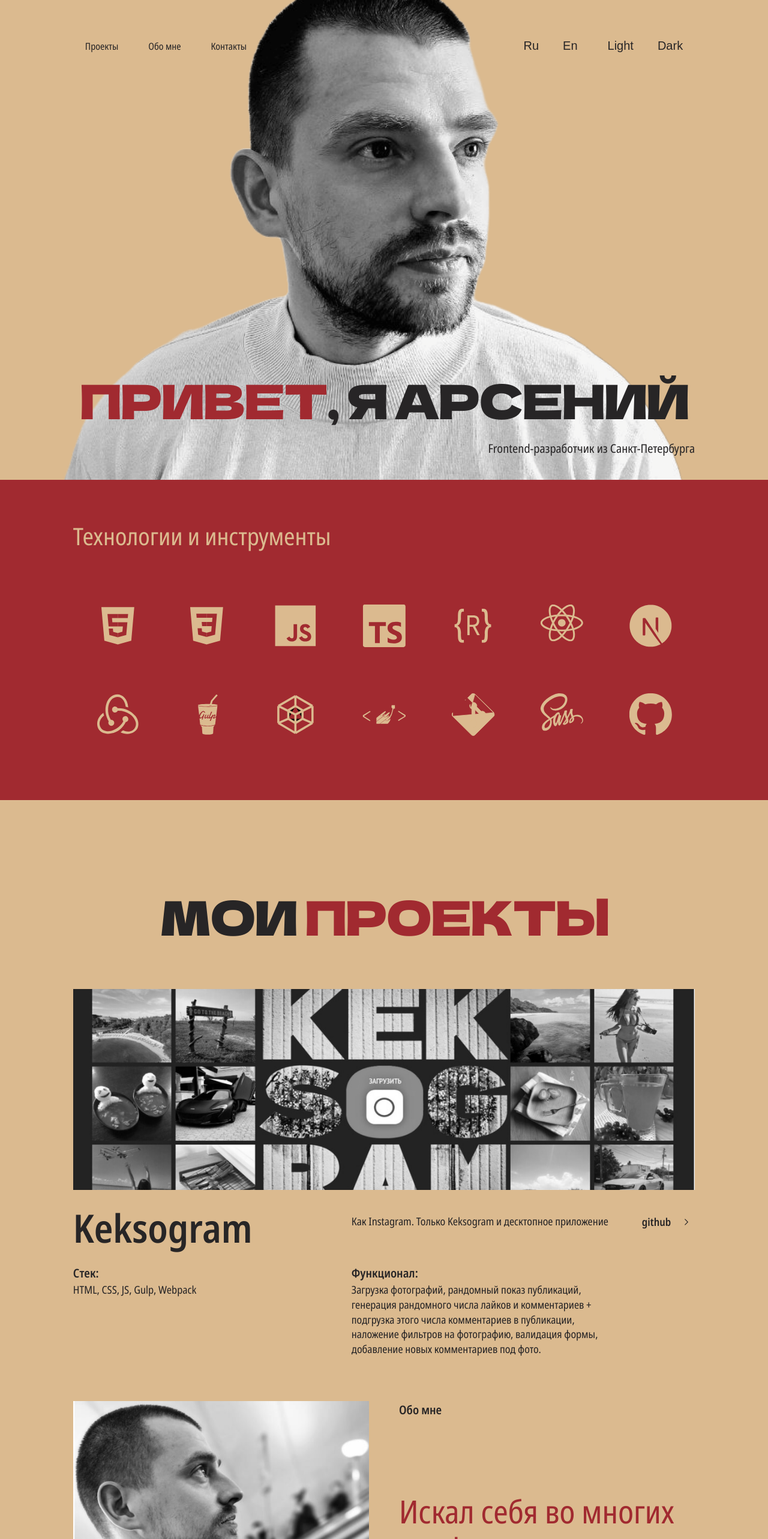
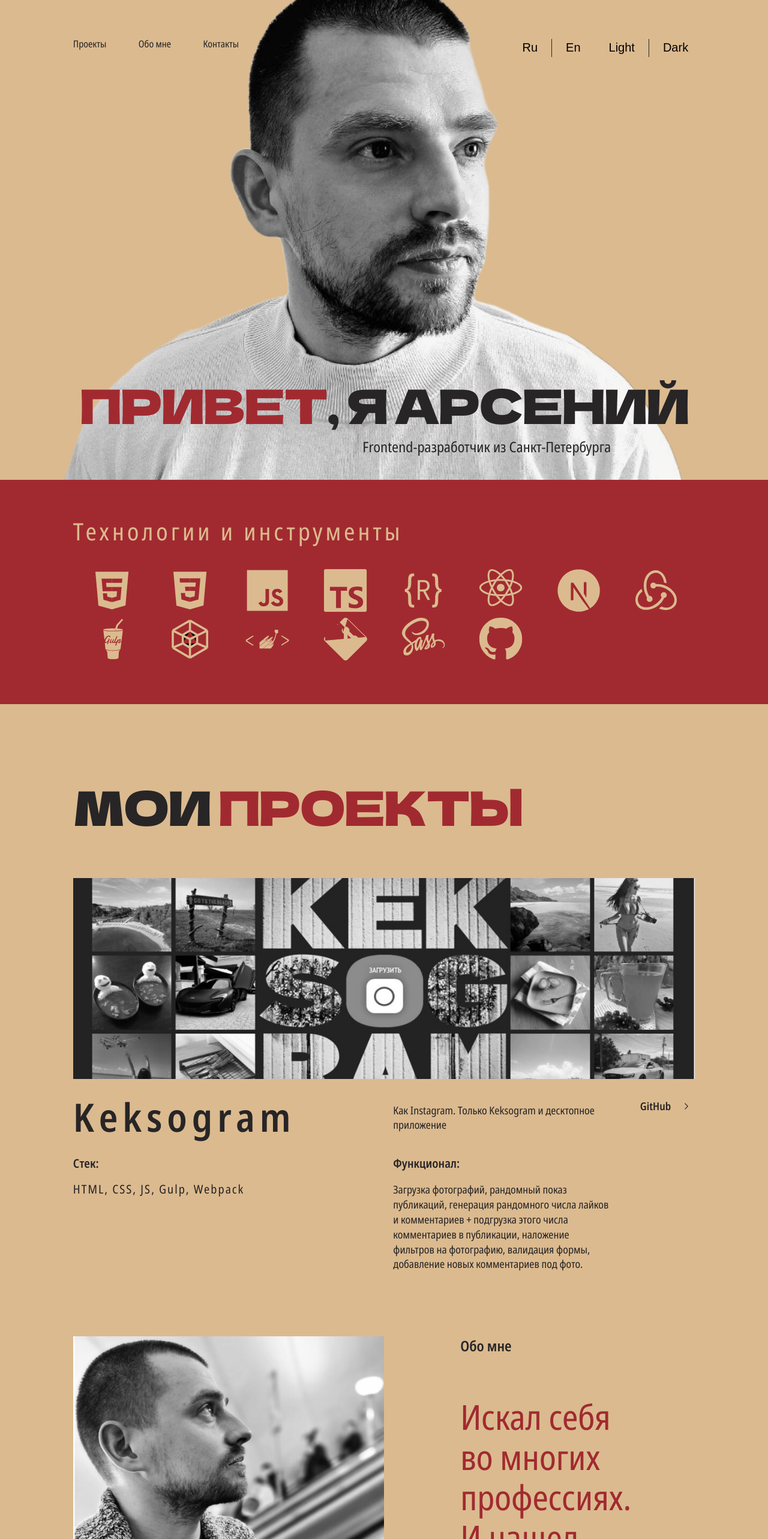
Before and after one commit to Ars4112/portfolio, a React app: page / in a window 1280 px wide. Shown: the top 2566 px of the page at 60% size. Built offline with nearby package versions, Linux system fonts and the light colour scheme.

Commit message:
add pixel perfect

```diff
--- a/src/components/About.tsx
+++ b/src/components/About.tsx
@@ -3,7 +3,6 @@ import photo from "../assets/img/photo-1.jpg";
 
 export function About() {
 	return (
-
 		<AboutContainer>
 			<img
 				src={photo}
@@ -19,23 +18,15 @@ export function About() {
 				</p>
 			</Wrapper>
 		</AboutContainer>
-
 	);
 }
 
-// const Section = styled.section`
-// 	display: flex;
-// 	align-items: center;
-
-
-// `;
-
 const AboutContainer = styled.div`
 	display: grid;
-	grid-template-columns: repeat(2, minmax(300px, 1fr));
+	grid-template-columns: repeat(2, 1fr);
 	grid-auto-rows: auto;
 	justify-content: space-between;
-	gap: 50px;
+	padding-top: 24px;
 
 	& > img {
 		object-fit: contain;
@@ -44,26 +35,37 @@ const AboutContainer = styled.div`
 
 	@media (max-width: 768px) {
 		grid-template-columns: 1fr;
+		gap: 40px;
 	}
 `;
 
 const Wrapper = styled.div`
-	padding-bottom: 60px;
+	padding-bottom: 50px;
+	padding-left: min(145px, calc(70px + 75 * (100vw - 768px) / 672));
 	display: flex;
 	flex-direction: column;
-	justify-content: space-between;
-	justify-self: end;
 
 	& h2 {
 		font-weight: 600;
-		font-size: 20px;
-		line-height: 150%;
+		font-size: 24px;
+		line-height: 31px;
 	}
 
 	& p {
-		font-weight: 400;
-		font-size: min(60px, calc(15px + 45 * (100vw - 376px) / 1065));
-		line-height: 117%;
+		font-size: min(65px, calc(15px + 50 * (100vw - 376px) / 1065));
+		line-height: min(70px, calc(50px + 20 * (100vw - 376px) / 1065));
 		color: #a12a30;
+		margin-top: auto;
+
+		@media (max-width: 768px) {
+			font-size: min(55px, calc(48px + 7 * (100vw - 375px) / 393));
+		/* line-height: min(70px, calc(50px + 20 * (100vw - 376px) / 1065)); */
+			margin: 0;
+		}
+	}
+
+	@media (max-width: 768px) {
+		padding: 0;
+		gap: 25px;
 	}
 `;
--- a/src/components/Container.tsx
+++ b/src/components/Container.tsx
@@ -2,7 +2,6 @@ import styled from "styled-components";
 
 export const Container = styled.div`
 	width: min(1440px, 100%);
-	height: 100%;
-	padding-inline: calc(20px + 120 * (100vw - 376px) / 1065);
+	padding-inline: min(140px, calc(20px + 120 * (100vw - 376px) / 1065));
 	/* border: 2px solid #000000; */
 `;
--- a/src/components/Header.tsx
+++ b/src/components/Header.tsx
@@ -1,5 +1,5 @@
 import { useState } from "react";
-import styled, { css } from "styled-components";
+import styled from "styled-components";
 import { Container } from "./Container";
 
 type propsType = {
@@ -8,16 +8,20 @@ type propsType = {
 
 export function Header() {
 	const [menuOpen, setMenuOpen] = useState<Boolean>(false);
-
 	const menuOpenOnClick = () => {
 		setMenuOpen(!menuOpen);
 	};
 	return (
-		<HeaderStyled menuOpen={menuOpen}>
-			<BurgerButton onClick={menuOpenOnClick} menuOpen={menuOpen}>
+		<>
+			<BurgerButton
+				onClick={menuOpenOnClick}
+				menuOpen={menuOpen}
+
+			>
 				<SpanHidden>{menuOpen ? "закрыть меню" : "открыть меню"}</SpanHidden>
 			</BurgerButton>
-			<ContainerHeader>
+			<HeaderStyled menuOpen={menuOpen}>
+				<ContainerHeader menuOpen={menuOpen}>
 					<Nav>
 						<NavList>
 							<ListItem>
@@ -34,23 +38,32 @@ export function Header() {
 					<Group>
 						<ul>
 							<li>
-							<button>Ru</button>
+								<button>
+									<span>Ru</span>
+								</button>
 							</li>
 							<li>
-							<button>En</button>
+								<button>
+									<span>En</span>
+								</button>
 							</li>
 						</ul>
 						<ul>
 							<li>
-							<button>Light</button>
+								<button>
+									<span>Light</span>
+								</button>
 							</li>
 							<li>
-							<button>Dark</button>
+								<button>
+									<span>Dark</span>
+								</button>
 							</li>
 						</ul>
 					</Group>
 				</ContainerHeader>
 			</HeaderStyled>
+		</>
 	);
 }
 
@@ -65,22 +78,38 @@ const HeaderStyled = styled.header<propsType>`
 	padding-top: min(50px, calc(20px + 30 * (100vw - 376px) / 1065));
 
 	@media (max-width: 768px) {
+		top: ${({ menuOpen }) => (menuOpen ? "0" : "-100%")};
 		padding-top: 0;
 		height: ${({ menuOpen }) => (menuOpen ? "100vh" : "0")};
 		background-color: #dbba8f;
-		transition: height 2s;
+		transition: ${({ menuOpen }) =>
+			menuOpen
+				? "height 0.7s ease-in-out"
+				: "height 0.7s ease-in-out 1s, top 1s 1.5s"};
+
+		align-items: start;
+		padding-top: 40px;
 	}
 `;
 
-const ContainerHeader = styled(Container)`
+const ContainerHeader = styled(Container)<propsType>`
 	display: flex;
 	justify-content: space-between;
 	align-items: start;
 	gap: 50px;
 
+
 	@media (max-width: 768px) {
-		position: absolute;
-		top: -100%;
+
+		width: ${({ menuOpen }) => (menuOpen ? "100%" : "0")};
+		opacity: ${({ menuOpen }) => (menuOpen ? "1" : "0")};
+		transition: ${({ menuOpen }) =>
+			menuOpen
+				? "width 0.5s ease-in-out 1s, opacity 0.2s 1s"
+				: "width 0.5s ease-in-out, opacity 0.1s 0.4s"};
+		flex-direction: column-reverse;
+		gap: 20px;
+		overflow-y: hidden;
 	}
 `;
 
@@ -91,14 +120,16 @@ const BurgerButton = styled.button<propsType>`
 		border: none;
 		background-color: transparent;
 		position: absolute;
-		top: min(30px, calc(1px + 29 * (100vw - 375px) / 393));
+		top: 0;
 		cursor: pointer;
 		padding: 35px;
 		left: ${({ menuOpen }) =>
 			menuOpen
 				? "min(655px, calc(306px + 349 * (100vw - 375px) / 393))"
 				: "min(50px, calc(1px + 49 * (100vw - 375px) / 393))"};
-		transition: left 0.5s;
+		transition: ${({ menuOpen }) =>
+			menuOpen ? "left 0.5s 0.5s" : "left 0.5s 0.7s"};
+		z-index: 1;
 
 		&::before,
 		::after {
@@ -107,23 +138,24 @@ const BurgerButton = styled.button<propsType>`
 			height: 8px;
 			background-color: #a12a30;
 			position: absolute;
+			top: 50%;
 			left: 50%;
+			transition: ${({ menuOpen }) =>
+				menuOpen ? "all 0.5s 0.5s" : "all 0.5s 0.7s"};
 		}
 
 		&::before {
-			top: ${({ menuOpen }) => (menuOpen ? "50%" : "23px")};
 			transform: ${({ menuOpen }) =>
 				menuOpen
-					? "translate(-50%, -50%) rotate(45deg)"
-					: "translate(-50%,0) rotate(0)"};
+					? "translate(-50%, 0) rotate(45deg)"
+					: "translate(-50%,100%) rotate(0)"};
 		}
 
 		&::after {
-			bottom: ${({ menuOpen }) => (menuOpen ? "50%" : "23px")};
 			transform: ${({ menuOpen }) =>
 				menuOpen
-					? "translate(-50%,50%) rotate(-45deg)"
-					: "translate(-50%,0) rotate(0)"};
+					? "translate(-50%, 0) rotate(-45deg)"
+					: "translate(-50%,-100%) rotate(0)"};
 		}
 	}
 	@media (max-width: 375px) {
@@ -147,54 +179,102 @@ const SpanHidden = styled.span`
 `;
 
 const Nav = styled.nav`
-	height: 100%;
-
-	/* @media (max-width: 768px) {
-		display: none;
-	} */
+	padding-top: 15px;
+	flex-shrink: 1;
+	@media (max-width: 768px) {
+	}
 `;
 
 const NavList = styled.ul`
 	display: flex;
 	align-items: center;
-	gap: 10px;
+	gap: min(64px, calc(20px + 44 * (100vw - 768px) / 672));
+	flex-wrap: wrap;
+
+	@media (max-width: 768px) {
+		flex-direction: column;
+		align-items: start;
+		gap: 30px;
+	}
 `;
 
 const ListItem = styled.li`
-	display: flex;
-	justify-content: center;
-	align-items: center;
+	background-color: #dbba8f;
+	border-radius: 10px;
 
 	& a {
 		font-weight: 400;
-		font-size: 1rem;
-		padding: 20px;
+		font-size: 16px;
+		padding: 20px 0;
 		white-space: nowrap;
+
+		@media (max-width: 768px) {
+		font-size: 18px;
+		padding: 20px 9px;
+	}
 	}
 `;
 
 const Group = styled.div`
-	display: flex;
-	justify-content: center;
-	align-items: center;
-	gap: 10px;
+
+	display: grid;
+	grid-template-columns: repeat(auto-fit, minmax(150px, max-content));
+	justify-content: end;
+	justify-items: end;
+	width: 100%;
+	max-width: 350px;
+
+	flex-shrink: 2;
+	gap: 25px;
 
 	& > ul {
 		display: flex;
 		justify-content: center;
 		align-items: center;
+		gap: 25px;
+
+		& li {
+			position: relative;
+			font-weight: 400;
+			font-size: 20px;
+		}
+
+		& li:not(:first-child)::before {
+			content: "";
+			width: 1px;
+			height: 1.5em;
+			background-color: #272526;
+			position: absolute;
+			top: 50%;
+			transform: translateY(-50%);
+			left: -13px;
+		}
 	}
 
 	& button {
 		border: none;
 		background-color: transparent;
-		padding: 20px;
-		font-weight: 400;
-		font-size: 1.25rem;
-		color: #272526;
+		padding: 23px 6px;
+		font-size: 1em;
+		cursor: pointer;
+
+		& span {
+			background-color: #dbba8f;
+			border-radius: 10px;
+			padding: 5px;
 		}
 
-	/* @media (max-width: 768px) {
-		display: none;
-	} */
+		@media (max-width: 768px) {
+			padding: 15px 6px;
+	}
+	}
+
+	@media (max-width: 768px) {
+		display: flex;
+		flex-direction: column;
+		align-items: start;
+        gap: 10px;
+		& > ul {
+		}
+	}
 `;
--- a/src/components/Link.tsx
+++ b/src/components/Link.tsx
@@ -26,7 +26,7 @@ const LinkStyle = styled.a`
 		width: 8px;
 		height: 12px;
 		position: absolute;
-		top: 7px;
+		top: 0;
 		right: 10px;
         transition: right 0.3s;
 	}
--- a/src/components/MainInscription.tsx
+++ b/src/components/MainInscription.tsx
@@ -12,7 +12,7 @@ const InscriptionStyle = styled.span`
 	font-family: "Dela Gothic One", sans-serif;
 	font-weight: 400;
 	font-size: min(79px, calc(50px + 39 * (100vw - 768px) / 672));
-	line-height: 126%;
+	line-height: 51px;
 	letter-spacing: -0.03em;
 	text-transform: uppercase;
 	color: #272526;
@@ -24,4 +24,8 @@ const InscriptionStyle = styled.span`
 	@media (max-width: 768px) {
 		font-size: min(60px, calc(36px + 24 * (100vw - 375px) / 393));
 	}
+
+	@media (max-width: 375px) {
+		line-height: 38px;
+	}
 `;
--- a/src/components/MainSection.tsx
+++ b/src/components/MainSection.tsx
@@ -16,7 +16,9 @@ export function MainSection() {
 							<span>ПРИВЕТ</span>, Я&nbsp;АРСЕНИЙ
 						</MainInscription>
 					</h1>
-					<span>Frontend-разработчик из Санкт-Петербурга</span>
+					<span>
+						Frontend-разработчик <br /> из Санкт-Петербурга
+					</span>
 				</TextWrapper>
 			</MainContainer>
 		</Section>
@@ -67,9 +69,30 @@ const TextWrapper = styled.div`
 	}
 
 	& > span {
-		font-size: 1.25rem;
+		font-size: 24px;
 		line-height: 125%;
-		color: #272526;
 		text-align: end;
+		padding-right: min(162px, calc(70px + 92 * (100vw - 768px) / 672));
+
+		& br {
+			display: none;
+
+			@media (max-width: 375px) {
+				display: block;
+			}
+		}
+
+		@media (max-width: 768px) {
+			font-size: min(24px, calc(17px + 7 * (100vw - 375px) / 393));
+			text-align: center;
+			padding-right: 0;
+		}
+		@media (max-width: 375px) {
+			font-size: 17px;
+		}
+	}
+
+	@media (max-width: 375px) {
+		padding-bottom: 30px;
 	}
 `;
--- a/src/components/Projects.tsx
+++ b/src/components/Projects.tsx
@@ -28,12 +28,24 @@ const Section = styled.section`
 	padding: min(171px, calc(50px + 121 * (100vw - 768px) / 672)) 0 42px;
 	display: flex;
 	justify-content: center;
+
+	@media (max-width: 768px) {
+		padding: 50px 0 42px;
+	}
 `
 
 const SectionContainer = styled(Container)`
 	display: flex;
     align-items: center;
     flex-direction: column;
-    gap: min(84px, calc(40px + 44 * (100vw - 768px) / 672));
+    gap: min(84px, calc(75px + 44 * (100vw - 375px) / 1065));
+
+	& h2 {
+		align-self: flex-start;
+	}
+
+	/* @media (max-width: 768px) {
+		gap: min(75px, calc(40px + 44 * (100vw - 768px) / 672));
+	} */
 
 `;
--- a/src/components/Slider.tsx
+++ b/src/components/Slider.tsx
@@ -19,12 +19,13 @@ export function Slider() {
 							<dt>Функционал:</dt>
 							<dd>
 								Загрузка фотографий, рандомный показ публикаций, генерация
-								рандомного числа лайков и комментариев + подгрузка этого числа
-								комментариев в публикации, наложение фильтров на фотографию,
-								валидация формы, добавление новых комментариев под фото.
+								рандомного числа лайков и&nbsp;комментариев + подгрузка этого
+								числа комментариев в&nbsp;публикации, наложение фильтров
+								на&nbsp;фотографию, валидация формы, добавление новых
+								комментариев под фото.
 							</dd>
 						</dl>
-						<Link href={"#"}>github</Link>
+						<Link href={"#"}>GitHub</Link>
 					</ItemWrapper>
 				</Item>
 			</List>
@@ -55,32 +56,47 @@ const Item = styled.li`
 `;
 
 const ItemWrapper = styled.div`
-	font-family: "Noto Sans", sans-serif;
-	color: #272526;
 	display: grid;
-	grid-template-columns: 1fr 1fr auto;
+	grid-template-columns: repeat(6, 1fr);
 	grid-template-rows: repeat(2, auto);
 	grid-auto-rows: auto;
 	gap: 40px 30px;
 	gap: min(40px, calc(25px + 15 * (100vw - 768px) / 672))
-		min(30px, calc(15px + 15 * (100vw - 768px) / 672));
+		min(36px, calc(20px + 16 * (100vw - 768px) / 672));
 
 	& h3 {
 		font-weight: 600;
 		font-size: min(70px, calc(50px + 20 * (100vw - 768px) / 672));
 		line-height: 71%;
+		letter-spacing: 8px;
+	}
+
+	& p {
+		grid-column: 3 / span 3;
+	}
+
+	& dl:first-of-type dd {
+		font-size: 20px;
+		letter-spacing: 2px;
+	}
+
+	& dl:last-of-type {
+		grid-column: 3 / span 3;
 	}
 
 	& dt {
 		font-weight: 600;
 		font-size: 1.25rem;
 		line-height: 150%;
+		margin-bottom: min(18px, calc(10px + 8 * (100vw - 768px) / 672));
 	}
 
 	& a {
-		grid-column: 3/4;
+		grid-column: 6/7;
 		grid-row: 1/2;
 		align-self: self-start;
+
+		line-height: 10px;
 
 		@media (max-width: 768px) {
 			align-self: flex-end;
--- a/src/components/Tools.tsx
+++ b/src/components/Tools.tsx
@@ -84,7 +84,7 @@ export function Tools() {
 					{toolsListArray.map((i) => {
 						return (
 							<ListItem key={i.id} title={i.spriteId} aria-label={i.spriteId}>
-								<Icons size="80" spriteId={i.spriteId} />
+								<Icons size="90" spriteId={i.spriteId} />
 							</ListItem>
 						);
 					})}
@@ -98,25 +98,43 @@ const Section = styled.section`
 	display: flex;
 	justify-content: center;
 	background-color: #a12a30;
-	padding: 75px 0;
+
 	padding: min(75px, calc(50px + 25 * (100vw - 768px) / 672)) 0;
 
 	& h2 {
 		font-weight: 400;
-		font-size: 2.5rem;
-		line-height: 125%;
+		font-size: min(40px, calc(30px + 20 * (100vw - 768px) / 672));
+		line-height: 34px;
+		letter-spacing: 5px;
 		color: #dbba8f;
 		margin: 0;
-		margin-bottom: 50px;
+		margin-bottom: min(45px, calc(30px + 15 * (100vw - 768px) / 672));
+
+		@media (max-width: 375px) {
+			text-align: center;
+			font-size: 20px;
+			letter-spacing: 2px;
+			margin-bottom: 8px;
+		}
+	}
+
+	@media (max-width: 375px) {
+		padding: 40px 0 51px;
 		}
 `;
 
 const List = styled.ul`
 	display: grid;
-	grid-template-columns: repeat(7, 1fr);
+	grid-template-columns: repeat(8, 1fr);
+	grid-auto-rows: auto;
+	justify-content: center;
 
 	@media (max-width: 768px) {
 		grid-template-columns: repeat(4, 1fr);
+	}
+
+	@media (max-width: 375px) {
+		grid-template-columns: repeat(4, minmax(50px, 80px));
 		}
 `;
 
@@ -124,7 +142,20 @@ const ListItem = styled.li`
 	display: flex;
 	justify-content: center;
 	align-items: center;
+
+	& svg {
+		width: min(90px, calc(50px + 40 * (100vw - 768px) / 672));
+		height: min(90px, calc(50px + 40 * (100vw - 768px) / 672));
+
+		@media (max-width: 768px) {
+			width: min(90px, calc(50px + 40 * (100vw - 375px) / 393));
+			height: min(90px, calc(50px + 40 * (100vw - 375px) / 393));
+		}
+	}
+
+	@media (max-width: 375px) {
 		aspect-ratio: 1/1;
+		}
 
 	@media (hover: hover) {
 		&:hover svg {
--- a/src/styles/GlobalStyles.tsx
+++ b/src/styles/GlobalStyles.tsx
@@ -58,6 +58,7 @@ body {
   background-color: #dbba8f;
   width: 100%;
   height: 100%;
+  position: relative;
 }
 
 ul {
```
Also changed, not shown: src/components/Education.tsx (+12 -7 lines). Lines whose indentation alone changed are shown as unchanged.
